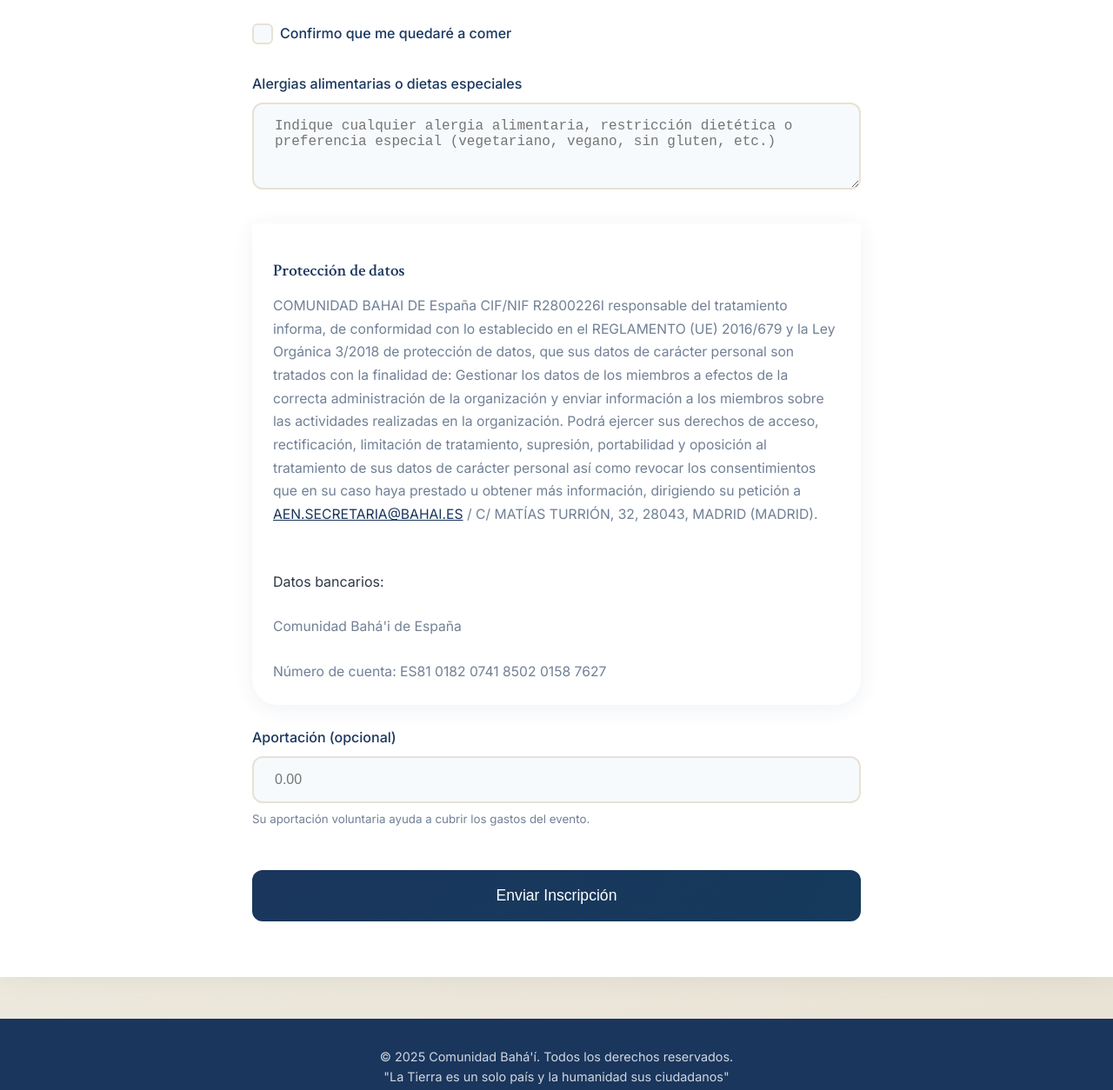
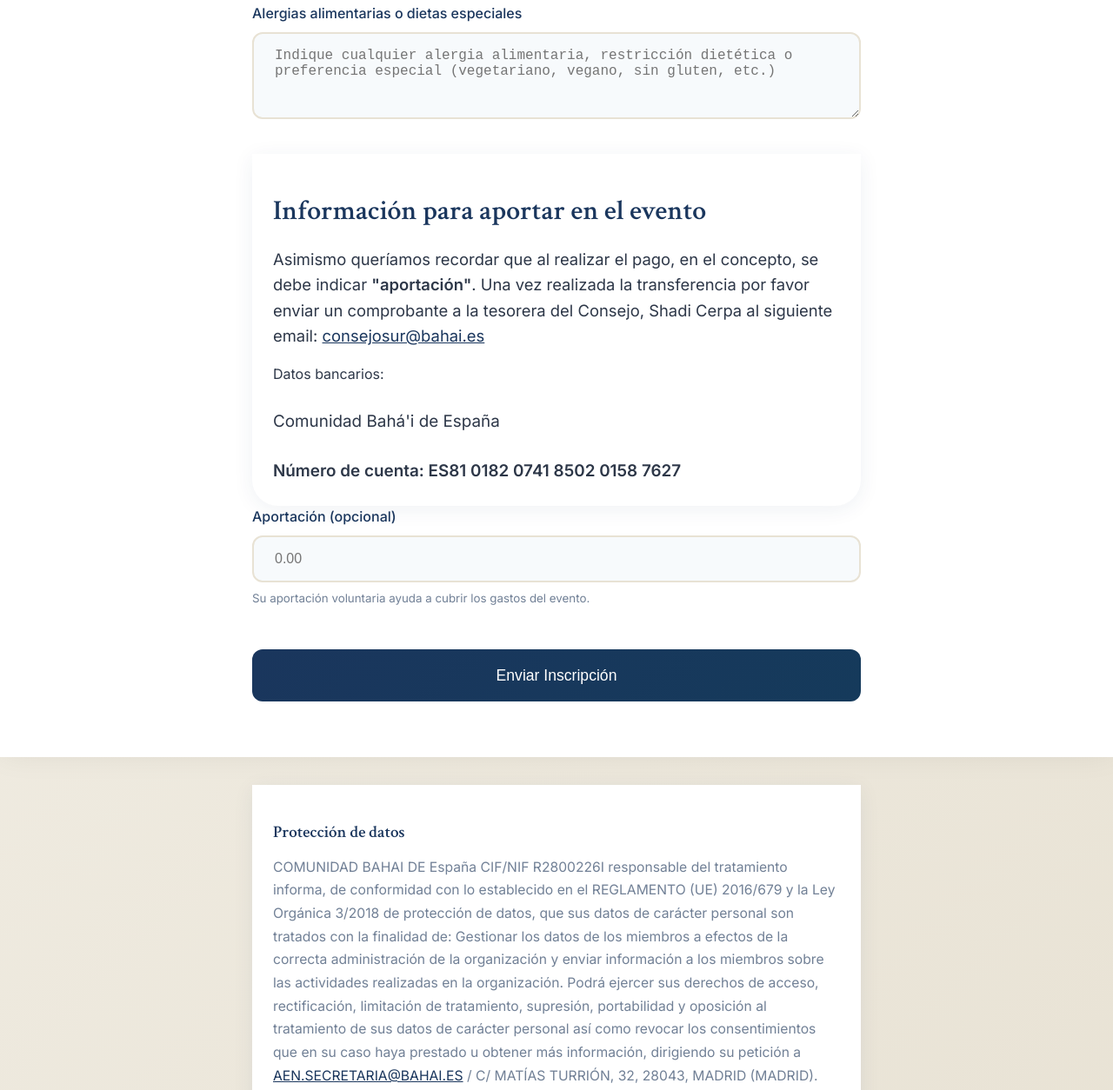
Before and after one commit to emachinesomar/conferencia-agosto-25, a plain HTML site: page index.html in a window 1280 px wide. Shown: the part 1853-3107 px from the top of the page at 87% size. Drawn offline with Linux system fonts and the light colour scheme.

Commit message:
Update final

```diff
--- a/index.html
+++ b/index.html
@@ -386,11 +386,8 @@
             </p>
             <p style="font-size: 1.05rem; color: var(--color-text-dark); margin-bottom: 1rem;">
                 Os recordamos que para que el centro donde se va a realizar el seminario pueda tener toda la información
-                con tiempo suficiente, podáis realizar la inscripción y el pago antes del <strong>30 de Septiembre
-                </strong>. Asimismo queríamos recordar que al realizar el pago, en el concepto, se debe indicar
-                <strong>"aportacion"</strong>. Una vez realizada la transferencia por favor enviar un comprobante a la
-                tesorera del Consejo, Shadi Cerpa al siguiente email: <a href="mailto:consejosur@bahai.es"
-                    style="color: var(--color-navy-blue); text-decoration: underline;">consejosur@bahai.es</a>
+                con tiempo suficiente, podáis realizar la inscripción y el pago antes del <strong>26 de Septiembre
+                </strong>.
 
             </p>
             <p style="font-size: 1.05rem; color: var(--color-text-dark);">
@@ -441,7 +438,49 @@
                     <textarea id="dietaryRestrictions" name="dietaryRestrictions" class="form-textarea"
                         placeholder="Indique cualquier alergia alimentaria, restricción dietética o preferencia especial (vegetariano, vegano, sin gluten, etc.)"></textarea>
                 </div>
-                <!-- Mensaje legal de protección de datos -->
+
+
+                 <section class="intro-section"
+            style="background: var(--color-white); padding: 2.5rem 1.5rem 1.5rem 1.5rem; border-radius: 0 0 30px 30px; box-shadow: 0 4px 24px rgba(26,54,93,0.07); max-width: 700px; margin: 2rem auto 0 auto;">
+            <h2 class="serif" style="color: var(--color-navy-blue); font-size: 2rem; margin-bottom: 1rem;">
+                Información para aportar en el evento
+            </h2>
+            <p style="font-size: 1.15rem; color: var(--color-text-dark); margin-bottom: 1rem;">
+               Asimismo queríamos recordar que al realizar el pago, en el concepto, se debe indicar
+                <strong>"aportación"</strong>. Una vez realizada la transferencia por favor enviar un comprobante a la
+                tesorera del Consejo, Shadi Cerpa al siguiente email: <a href="mailto:consejosur@bahai.es"
+                    style="color: var(--color-navy-blue); text-decoration: underline;">consejosur@bahai.es</a>
+           <p>
+                        <span class="text-decoration: underline"> Datos bancarios: </span>
+                    </p>
+                    <br>
+                    <p style="font-size: 1.18rem; color: var(--color-text-dark); line-height: 1.7;">
+                        Comunidad Bahá'i de España
+                    </p>
+                    <br>
+                    <p style="font-size: 1.18rem; color: var(--color-text-dark); line-height: 1.7;">
+                       <strong> Número de cuenta: </strong>
+                       <strong> ES81 0182 0741 8502 0158 7627 </strong>
+                    </p>
+
+                 </section>
+
+                <div class="form-group">
+                    <label for="contribution" class="form-label">Aportación (opcional)</label>
+                    <input type="number" id="contribution" name="contribution" class="form-input" min="0" step="0.01"
+                        placeholder="0.00">
+                    <small style="color: var(--color-text-light); display: block; margin-top: 0.5rem;">
+                        Su aportación voluntaria ayuda a cubrir los gastos del evento.
+                    </small>
+                </div>
+
+                <button type="submit" class="submit-button">
+                    Enviar Inscripción
+                </button>
+            </form>
+        </div>
+    </section>
+     <!-- Mensaje legal de protección de datos -->
                 <section class="legal-section"
                     style="background: var(--color-white); padding: 2.5rem 1.5rem 1.5rem 1.5rem; border-radius: 0 0 30px 30px; box-shadow: 0 4px 24px rgba(26,54,93,0.07); max-width: 700px; margin: 2rem auto 0 auto; margin-bottom: 25px;">
                     <h3 class="serif" style="color: var(--color-navy-blue); font-size: 1.2rem; margin-bottom: 0.7rem;">
@@ -459,38 +498,12 @@
                             style="color: var(--color-navy-blue); text-decoration: underline;">AEN.SECRETARIA@BAHAI.ES</a>
                         / C/ MATÍAS TURRIÓN, 32, 28043, MADRID (MADRID).
                     </p>
+
                     <br>
                     <br>
 
-                    <p>
-                        <span class="text-decoration: underline"> Datos bancarios: </span>
-                    </p>
-                    <br>
-                    <p style="font-size: 0.98rem; color: var(--color-text-light); line-height: 1.7;">
-                        Comunidad Bahá'i de España
-                    </p>
-                    <br>
-                    <p style="font-size: 0.98rem; color: var(--color-text-light); line-height: 1.7;">
-                        Número de cuenta: ES81 0182 0741 8502 0158 7627
-                    </p>
+
                 </section>
-
-                <div class="form-group">
-                    <label for="contribution" class="form-label">Aportación (opcional)</label>
-                    <input type="number" id="contribution" name="contribution" class="form-input" min="0" step="0.01"
-                        placeholder="0.00">
-                    <small style="color: var(--color-text-light); display: block; margin-top: 0.5rem;">
-                        Su aportación voluntaria ayuda a cubrir los gastos del evento.
-                    </small>
-                </div>
-
-                <button type="submit" class="submit-button">
-                    Enviar Inscripción
-                </button>
-            </form>
-        </div>
-    </section>
-
 
 
     <footer class="footer">
```
